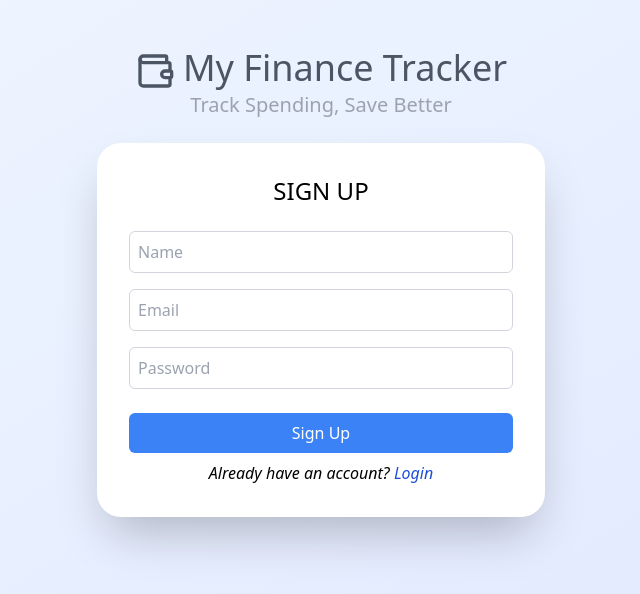
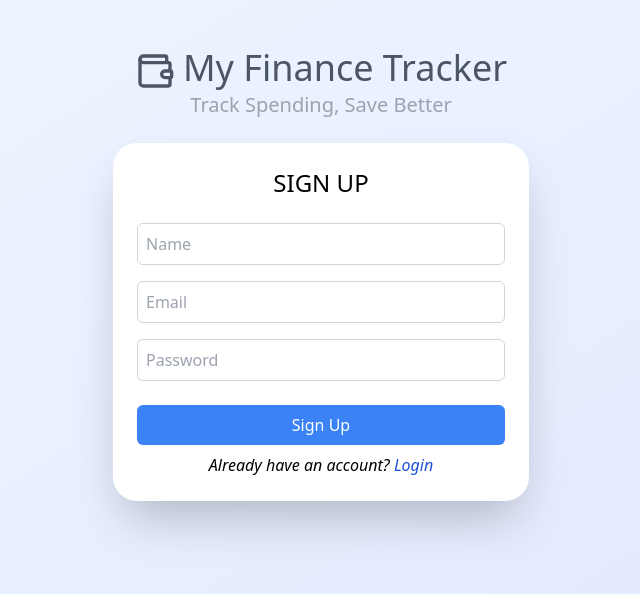
Before and after one commit to Ahmed0830/My-Finance-Tracker, a React (Vite) app: page / in a window 1280 px wide. Shown: the top 594 px of the page, without its empty margins (319-959 px from the left). Built offline with nearby package versions, Linux system fonts and the light colour scheme.

Commit message:
some more css

```diff
--- a/src/App.jsx
+++ b/src/App.jsx
@@ -15,7 +15,7 @@ function App() {
       <h4 className= 'pt-6 font-medium text-center text-4xl text-gray-600'><Wallet size = {40} className='inline mr-2'/>My Finance Tracker</h4>
       <h6 className='text-xl text-gray-400 text-center pb-6'>Track Spending, Save Better</h6>
 <div>
-    {loggedIn ?<ExpenseForm />: <LoginForm onLoginSuccess= {handleLoginSuccess} />}
+    {loggedIn ?<ExpenseForm />: <div className='max-w-md mx-auto px-4'><LoginForm onLoginSuccess= {handleLoginSuccess} /></div>}
     </div>
     <SpeedInsights />
     </div>
--- a/src/components/LoginForm.jsx
+++ b/src/components/LoginForm.jsx
@@ -108,7 +108,7 @@ const LoginForm = ({onLoginSuccess}) => {
             {/* Sign Up Form */}
 
             {activeTab === 'register' && (
-            <div className='bg-white p-8 w-full max-w-md rounded-3xl shadow-2xl'>
+            <div className='bg-white p-6 w-full max-w-md rounded-3xl shadow-2xl'>
             <h6 className='text-2xl text-center font-medium mb-6'>SIGN UP</h6>
             {error && (
                 <div className='bg-red-100 text-red-700 p-4 rounded-md mb-4 w-full'>
@@ -155,7 +155,7 @@ const LoginForm = ({onLoginSuccess}) => {
             )}
             {/* Login Form */}
             {activeTab === 'login' && (
-                <div className='bg-white p-8 w-full max-w-md rounded-3xl shadow-2xl'>
+                <div className='bg-white p-6 w-full max-w-md rounded-3xl shadow-2xl'>
                 <h6 className='text-2xl text-center font-medium mb-6'>Log In</h6>
                 {error && (
                 <div className='bg-red-100 text-red-700 p-4 rounded-md mb-4 w-full'>
```
